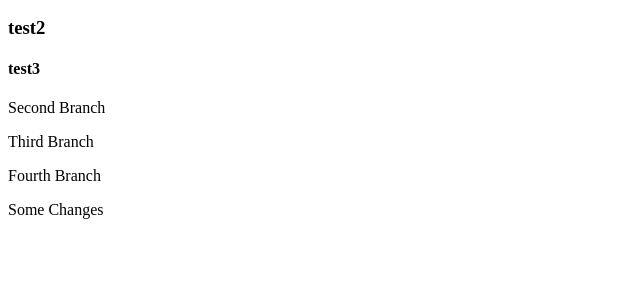
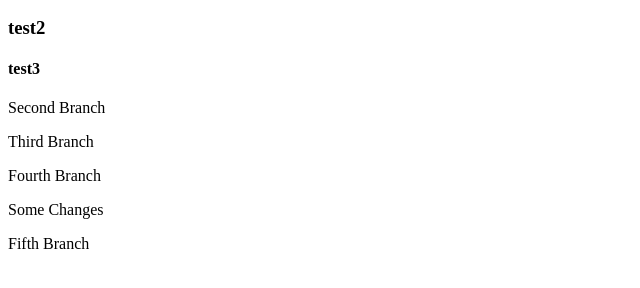
Before and after one commit to AnmolSinghSodlan/Test1, a website: page index.html in a window 1280 px wide. Shown: the part 110-398 px from the top of the page, without its empty margins (0-640 px from the left). Drawn offline with Linux system fonts and the light colour scheme.

Commit message:
fifth branch

```diff
--- a/index.html
+++ b/index.html
@@ -14,5 +14,6 @@
     <p>Third Branch</p>
     <p>Fourth Branch</p>
     <p>Some Changes</p>
+    <p>Fifth Branch</p>
 </body>
 </html>
```
